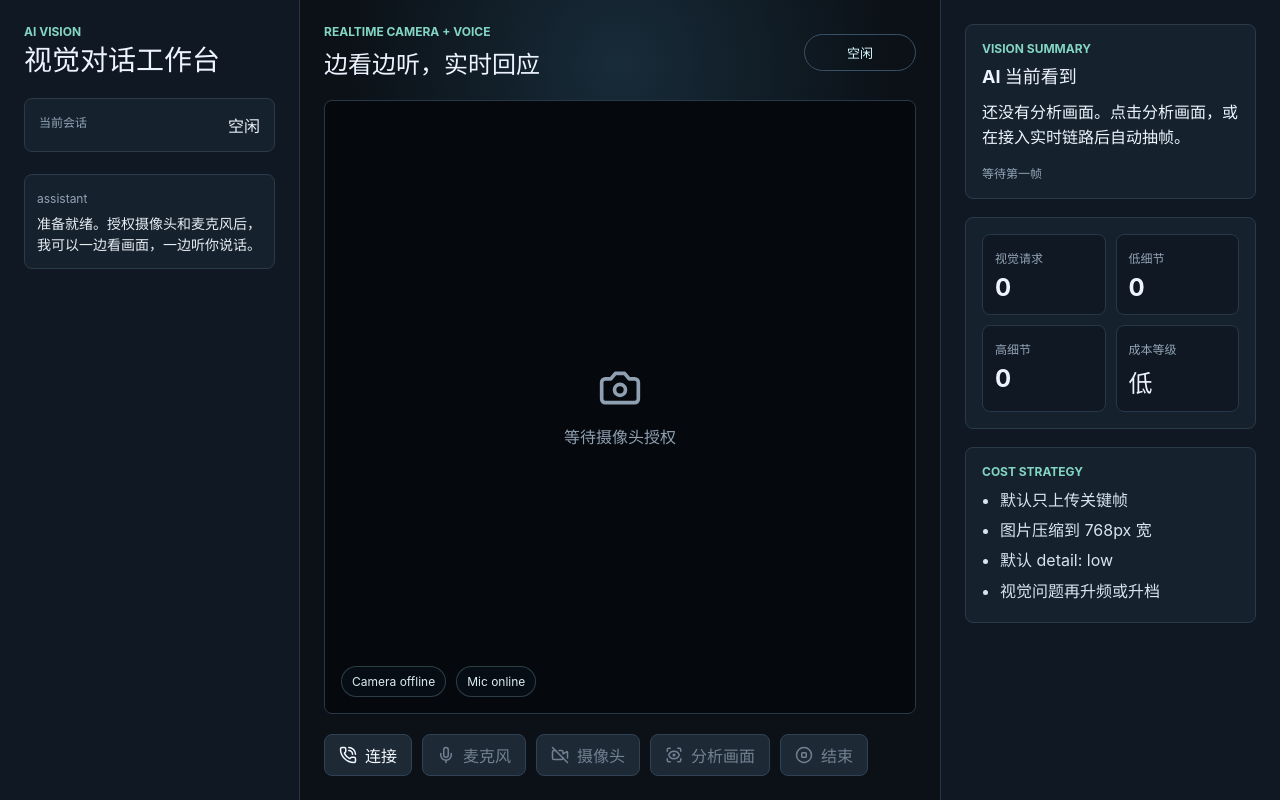
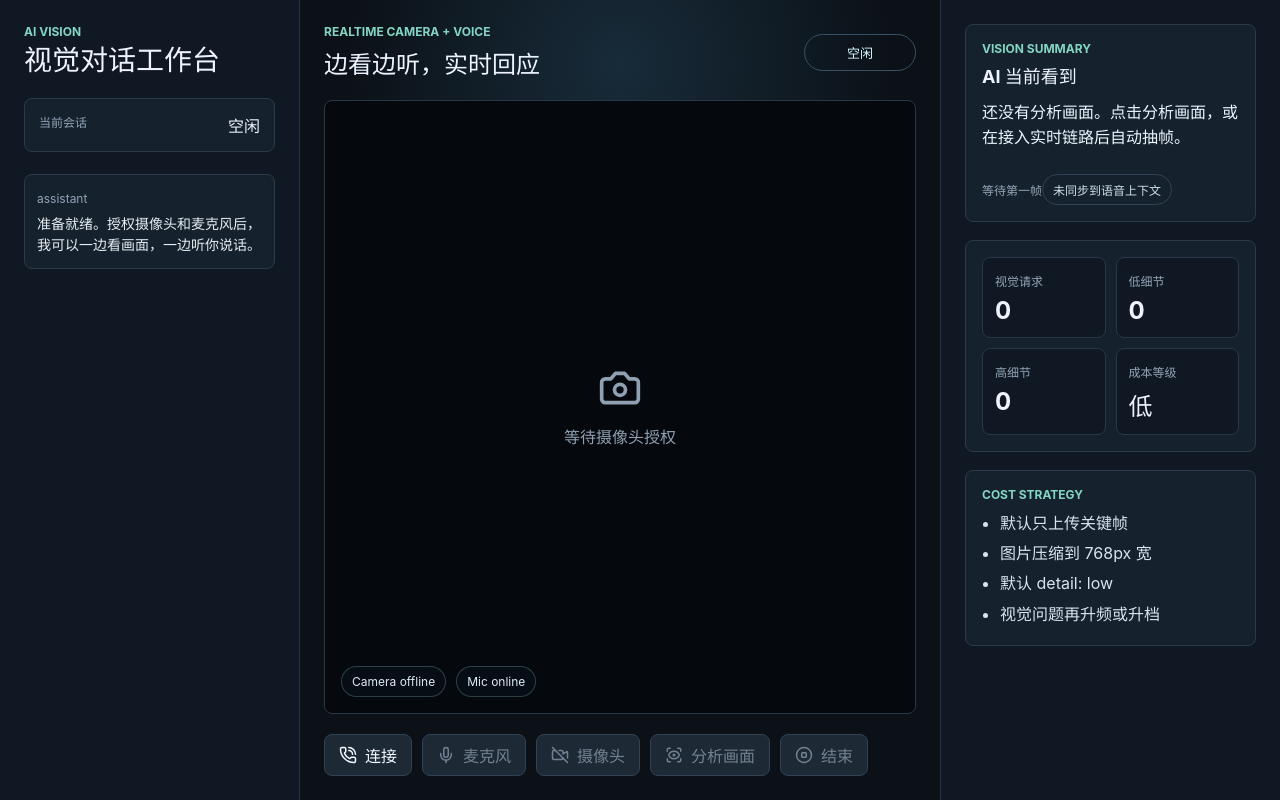
Before and after one commit to LunarDan/ai-vision, a React (Vite) app in the folder apps/web/: page / in a window 1280 px wide. Built offline with nearby package versions, Linux system fonts and the light colour scheme.

Commit message:
将视觉摘要同步到 Realtime 对话上下文

```diff
--- a/apps/web/src/App.tsx
+++ b/apps/web/src/App.tsx
@@ -10,6 +10,8 @@ type TimelineMessage = {
   role: "assistant" | "system";
   content: string;
 };
+
+type VisionContextSyncState = "idle" | "pending" | "synced" | "failed";
 
 const createInitialMetrics = (sessionId: string): SessionMetrics => ({
   sessionId,
@@ -32,6 +34,8 @@ export const App = () => {
   const [micEnabled, setMicEnabled] = useState(true);
   const [stream, setStream] = useState<MediaStream | null>(null);
   const [visionSummary, setVisionSummary] = useState<VisionSummary | null>(null);
+  const [visionContextSyncState, setVisionContextSyncState] = useState<VisionContextSyncState>("idle");
+  const [visionContextSyncedAt, setVisionContextSyncedAt] = useState<string | null>(null);
   const [messages, setMessages] = useState<TimelineMessage[]>([
     { role: "assistant", content: appCopy.initialAssistantMessage },
   ]);
@@ -56,6 +60,22 @@ export const App = () => {
     setMessages((items) => [...items, { role: "assistant", content }]);
   };
 
+  const syncVisionContext = (snapshot: VisionSummary) => {
+    const status = realtimeClientRef.current?.syncVisionContext(snapshot);
+
+    if (!status || status === "failed") {
+      setVisionContextSyncState("failed");
+      appendSystemMessage(appCopy.visionContextSyncFailed);
+      return;
+    }
+
+    setVisionContextSyncState(status === "sent" ? "synced" : "pending");
+    if (status === "sent") {
+      setVisionContextSyncedAt(new Date().toISOString());
+      appendSystemMessage(appCopy.visionContextSynced);
+    }
+  };
+
   const startMedia = async () => {
     let mediaStream: MediaStream | null = null;
     try {
@@ -70,6 +90,11 @@ export const App = () => {
         apiBase,
         mediaStream,
         onAssistantMessage: appendAssistantMessage,
+        onDataChannelOpen: () => {
+          if (visionSummary) {
+            syncVisionContext(visionSummary);
+          }
+        },
         onStatusChange: (status) => {
           if (status === "connected") setPhase("listening");
           if (status === "connecting") setPhase("connecting");
@@ -149,6 +174,7 @@ export const App = () => {
 
       const data = (await response.json()) as { snapshot: VisionSummary };
       setVisionSummary(data.snapshot);
+      syncVisionContext(data.snapshot);
       setMetrics((current) => ({
         ...current,
         visionRequests: current.visionRequests + 1,
@@ -243,6 +269,10 @@ export const App = () => {
               ? `${appCopy.updatedAt} ${new Date(visionSummary.createdAt).toLocaleTimeString()}`
               : appCopy.waitingFirstFrame}
           </small>
+          <div className={`sync-status ${visionContextSyncState}`}>
+            {appCopy.visionContextSyncLabels[visionContextSyncState]}
+            {visionContextSyncedAt ? ` · ${new Date(visionContextSyncedAt).toLocaleTimeString()}` : ""}
+          </div>
         </section>
 
         <section className="metric-grid">
--- a/apps/web/src/copy.ts
+++ b/apps/web/src/copy.ts
@@ -10,6 +10,8 @@ export const appCopy = {
   cameraNotReadyMessage: "摄像头画面还没有准备好，请稍等一秒再分析。",
   visionAnalyzeError: "画面分析失败，请确认后端服务和 OpenAI 配置正常。",
   sessionEndError: "会话结束请求没有成功，但本地设备已经关闭。",
+  visionContextSynced: "最新视觉摘要已同步到实时语音上下文。",
+  visionContextSyncFailed: "视觉摘要暂时无法同步到实时语音上下文，请先连接实时语音通道。",
   title: "视觉对话工作台",
   currentSession: "当前会话",
   realtimeLabel: "Realtime Camera + Voice",
@@ -35,6 +37,12 @@ export const appCopy = {
     "还没有分析画面。点击分析画面，或在接入实时链路后自动抽帧。",
   updatedAt: "更新于",
   waitingFirstFrame: "等待第一帧",
+  visionContextSyncLabels: {
+    idle: "未同步到语音上下文",
+    pending: "等待语音通道同步",
+    synced: "已同步到语音上下文",
+    failed: "同步失败",
+  },
   metricVisionRequests: "视觉请求",
   metricLowDetail: "低细节",
   metricHighDetail: "高细节",
--- a/apps/web/src/realtimeClient.ts
+++ b/apps/web/src/realtimeClient.ts
@@ -1,17 +1,21 @@
-import type { RealtimeSessionResponse } from "@ai-vision/shared";
+import type { RealtimeSessionResponse, VisionSummary } from "@ai-vision/shared";
 
 type RealtimeClientOptions = {
   apiBase: string;
   mediaStream: MediaStream;
   onAssistantMessage: (message: string) => void;
+  onDataChannelOpen: () => void;
   onStatusChange: (status: RTCPeerConnectionState) => void;
 };
+
+export type RealtimeSendStatus = "sent" | "queued" | "failed";
 
 export type RealtimeClient = {
   peerConnection: RTCPeerConnection;
   dataChannel: RTCDataChannel;
   remoteAudio: HTMLAudioElement;
   disconnect: () => void;
+  syncVisionContext: (snapshot: VisionSummary) => RealtimeSendStatus;
 };
 
 const realtimeEndpoint = "https://api.openai.com/v1/realtime/calls";
@@ -30,6 +34,7 @@ export const createRealtimeClient = async ({
   apiBase,
   mediaStream,
   onAssistantMessage,
+  onDataChannelOpen,
   onStatusChange,
 }: RealtimeClientOptions): Promise<RealtimeClient> => {
   const sessionResponse = await fetch(`${apiBase}/realtime/session`, {
@@ -64,7 +69,33 @@ export const createRealtimeClient = async ({
     peerConnection.addTrack(track, mediaStream);
   });
 
+  const queuedEvents: Array<Record<string, unknown>> = [];
   const dataChannel = peerConnection.createDataChannel("oai-events");
+
+  const sendRealtimeEvent = (event: Record<string, unknown>): RealtimeSendStatus => {
+    if (dataChannel.readyState === "open") {
+      dataChannel.send(JSON.stringify(event));
+      return "sent";
+    }
+
+    if (dataChannel.readyState === "connecting") {
+      queuedEvents.push(event);
+      return "queued";
+    }
+
+    return "failed";
+  };
+
+  dataChannel.onopen = () => {
+    while (queuedEvents.length > 0) {
+      const event = queuedEvents.shift();
+      if (event) {
+        dataChannel.send(JSON.stringify(event));
+      }
+    }
+    onDataChannelOpen();
+  };
+
   dataChannel.onmessage = (messageEvent) => {
     try {
       const event = JSON.parse(String(messageEvent.data)) as unknown;
@@ -101,6 +132,27 @@ export const createRealtimeClient = async ({
     peerConnection,
     dataChannel,
     remoteAudio,
+    syncVisionContext: (snapshot) =>
+      sendRealtimeEvent({
+        type: "conversation.item.create",
+        event_id: `vision_context_${snapshot.id}`,
+        item: {
+          type: "message",
+          role: "system",
+          content: [
+            {
+              type: "input_text",
+              text: [
+                "最新摄像头画面摘要如下。",
+                `摘要：${snapshot.summary}`,
+                `细节档位：${snapshot.detail}`,
+                `分析时间：${new Date(snapshot.createdAt).toLocaleString()}`,
+                "当用户询问画面、镜头、物体、环境或“你看到了什么”时，优先基于这条视觉摘要回答；如果摘要不足，请说明不确定。",
+              ].join("\n"),
+            },
+          ],
+        },
+      }),
     disconnect: () => {
       dataChannel.close();
       peerConnection.getSenders().forEach((sender) => sender.track?.stop());
--- a/apps/web/src/styles.css
+++ b/apps/web/src/styles.css
@@ -235,6 +235,31 @@ video {
   margin-bottom: 12px;
 }
 
+.sync-status {
+  border: 1px solid #314254;
+  border-radius: 999px;
+  color: #cfe0ec;
+  display: inline-flex;
+  font-size: 12px;
+  margin-top: 12px;
+  padding: 6px 10px;
+}
+
+.sync-status.synced {
+  background: #103f36;
+  border-color: #2dbb9f;
+}
+
+.sync-status.pending {
+  background: #3b3517;
+  border-color: #bfa64a;
+}
+
+.sync-status.failed {
+  background: #421d24;
+  border-color: #bd5264;
+}
+
 .metric-grid {
   display: grid;
   gap: 10px;
```
Also changed, not shown: 1 other file (tests, documents, lock files or other folders).
